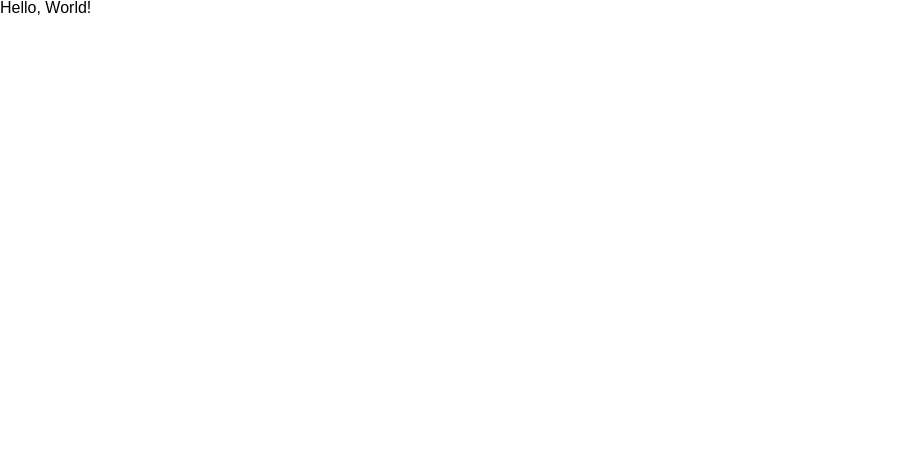
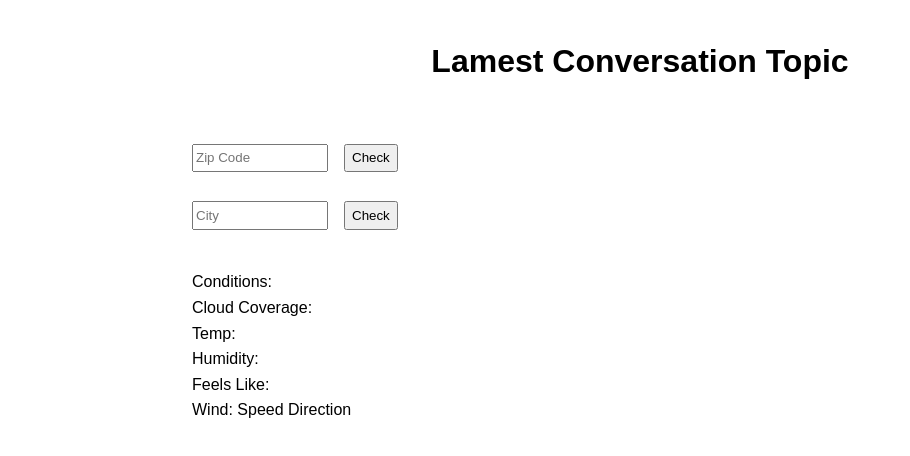
Before and after one commit to meganlukes/weather-front-end, a React (Create React App) app: page / in a window 1280 px wide. Shown: the top 456 px of the page, without its empty margins (0-910 px from the left). Built offline with nearby package versions, Linux system fonts and the light colour scheme.

Commit message:
Completed basic HTML

```diff
--- a/package.json
+++ b/package.json
@@ -24,6 +24,7 @@
     "useTabs": false
   },
   "dependencies": {
+    "axios": "^0.21.1",
     "json": "^11.0.0",
     "react": "^17.0.2",
     "react-dom": "^17.0.2",
--- a/src/App.jsx
+++ b/src/App.jsx
@@ -1,5 +1,43 @@
-import React from 'react'
+import React, { useState, useEffect } from 'react'
+import axios from 'axios'
 
 export function App() {
-  return <div>Hello, World!</div>
+  const [weather, setWeather] = useState({})
+  return (
+    <main>
+      <h1>Lamest Conversation Topic</h1>
+      <div>
+        <ol>
+          <ul>
+            <li>
+              <form>
+                <input type="text" placeholder="Zip Code" />
+              </form>
+            </li>
+            <li>
+              <button>Check</button>
+            </li>
+          </ul>
+          <ul>
+            <li>
+              <form>
+                <input type="text" placeholder="City" />
+              </form>
+            </li>
+            <li>
+              <button>Check</button>
+            </li>
+          </ul>
+        </ol>
+        <ol>
+          <li>Conditions:</li>
+          <li>Cloud Coverage:</li>
+          <li>Temp:</li>
+          <li>Humidity:</li>
+          <li>Feels Like:</li>
+          <li>Wind: Speed Direction</li>
+        </ol>
+      </div>
+    </main>
+  )
 }
--- a/src/index.scss
+++ b/src/index.scss
@@ -1,7 +1,15 @@
 :root {
   font: 16px / 1 sans-serif;
 }
-
+* {
+  list-style: none;
+  padding-top: 0.3rem;
+  padding-bottom: 0.3rem;
+}
+h1 {
+  text-align: center;
+  padding-left: 0%;
+}
 html {
   height: 100%;
 }
@@ -10,3 +18,23 @@ body {
   margin: 0;
   min-height: 100%;
 }
+
+ul {
+  padding-left: 0%;
+  display: flex;
+  flex-direction: row;
+  flex-wrap: wrap;
+  align-items: baseline;
+}
+ol {
+  padding-left: 15%;
+}
+input {
+  width: 8rem;
+}
+p {
+  margin: 0%;
+}
+button {
+  margin-left: 1rem;
+}
```
Also changed, not shown: 1 other file (tests, documents, lock files or other folders).
